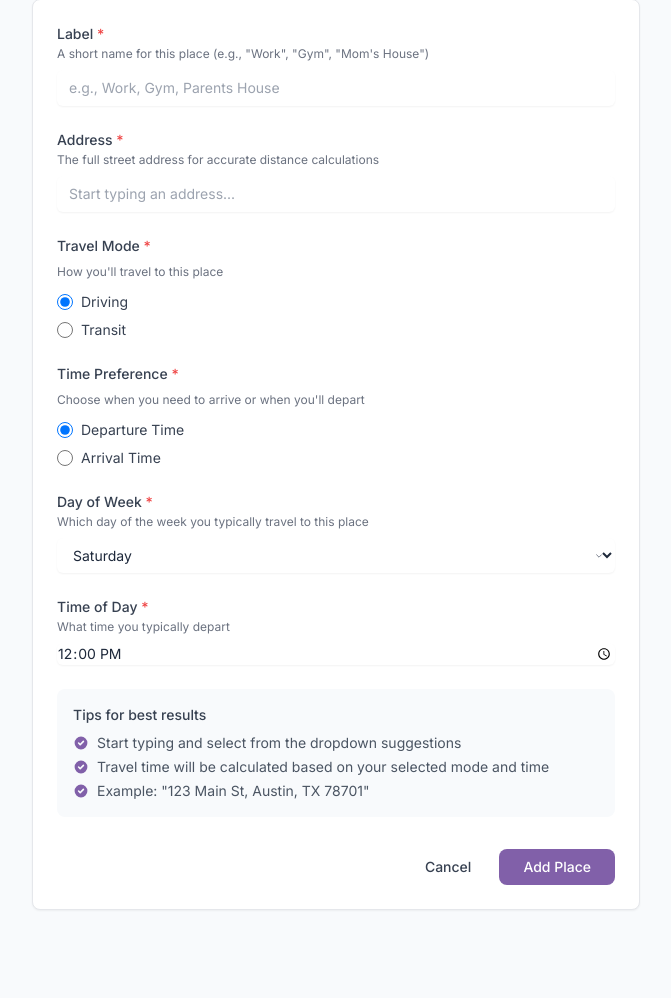
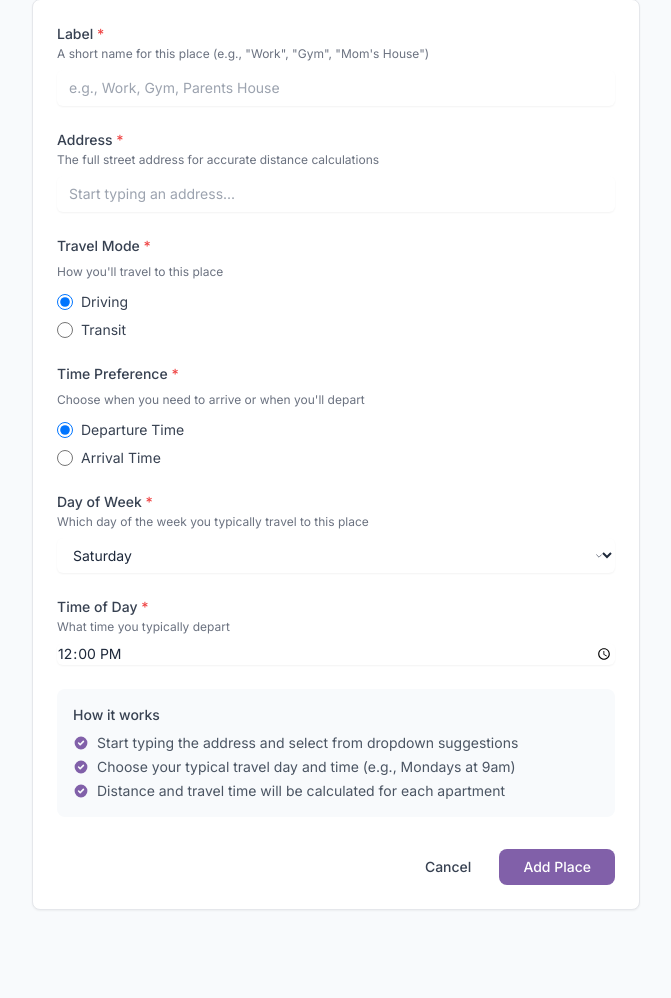
Before and after one commit to taivon/comparison-tools, a Django app: page /apartments/favorite-places/create/ in a window 1280 px wide. Shown: the part 190-1188 px from the top of the page, without its empty margins (304-975 px from the left). Run offline with Django 5.2, Linux system fonts and the light colour scheme; the visitor is signed in with stand-in values (Sample User, id 1); data that the repository does not hold is empty; some libraries are stand-ins or nearby versions.

Commit message:
Update tips section to reflect current form fields
Changed "Tips for best results" to "How it works" with updated content:
- Address autocomplete instruction
- Day and time selection example (e.g., Mondays at 9am)
- Distance/travel time calculation explanation

Removed outdated tips about datetime pickers.

🤖 Generated with [Claude Code](https://claude.com/claude-code)

Co-Authored-By: Claude <noreply@anthropic.com>

```diff
--- a/apartments/templates/apartments/favorite_place_form.html
+++ b/apartments/templates/apartments/favorite_place_form.html
@@ -137,25 +137,25 @@
 
                 <!-- Tips -->
                 <div class="bg-gray-50 dark:bg-neutral-700/50 rounded-lg p-4">
-                    <h4 class="text-sm font-medium text-gray-700 dark:text-gray-300 mb-2">Tips for best results</h4>
+                    <h4 class="text-sm font-medium text-gray-700 dark:text-gray-300 mb-2">How it works</h4>
                     <ul class="text-sm text-gray-600 dark:text-gray-400 space-y-1">
                         <li class="flex items-start">
                             <svg class="w-4 h-4 text-brand-purple mr-2 mt-0.5 flex-shrink-0" fill="currentColor" viewBox="0 0 20 20">
                                 <path fill-rule="evenodd" d="M10 18a8 8 0 100-16 8 8 0 000 16zm3.707-9.293a1 1 0 00-1.414-1.414L9 10.586 7.707 9.293a1 1 0 00-1.414 1.414l2 2a1 1 0 001.414 0l4-4z" clip-rule="evenodd"></path>
                             </svg>
-                            Start typing and select from the dropdown suggestions
+                            Start typing the address and select from dropdown suggestions
                         </li>
                         <li class="flex items-start">
                             <svg class="w-4 h-4 text-brand-purple mr-2 mt-0.5 flex-shrink-0" fill="currentColor" viewBox="0 0 20 20">
                                 <path fill-rule="evenodd" d="M10 18a8 8 0 100-16 8 8 0 000 16zm3.707-9.293a1 1 0 00-1.414-1.414L9 10.586 7.707 9.293a1 1 0 00-1.414 1.414l2 2a1 1 0 001.414 0l4-4z" clip-rule="evenodd"></path>
                             </svg>
-                            Travel time will be calculated based on your selected mode and time
+                            Choose your typical travel day and time (e.g., Mondays at 9am)
                         </li>
                         <li class="flex items-start">
                             <svg class="w-4 h-4 text-brand-purple mr-2 mt-0.5 flex-shrink-0" fill="currentColor" viewBox="0 0 20 20">
                                 <path fill-rule="evenodd" d="M10 18a8 8 0 100-16 8 8 0 000 16zm3.707-9.293a1 1 0 00-1.414-1.414L9 10.586 7.707 9.293a1 1 0 00-1.414 1.414l2 2a1 1 0 001.414 0l4-4z" clip-rule="evenodd"></path>
                             </svg>
-                            Example: "123 Main St, Austin, TX 78701"
+                            Distance and travel time will be calculated for each apartment
                         </li>
                     </ul>
                 </div>
```
